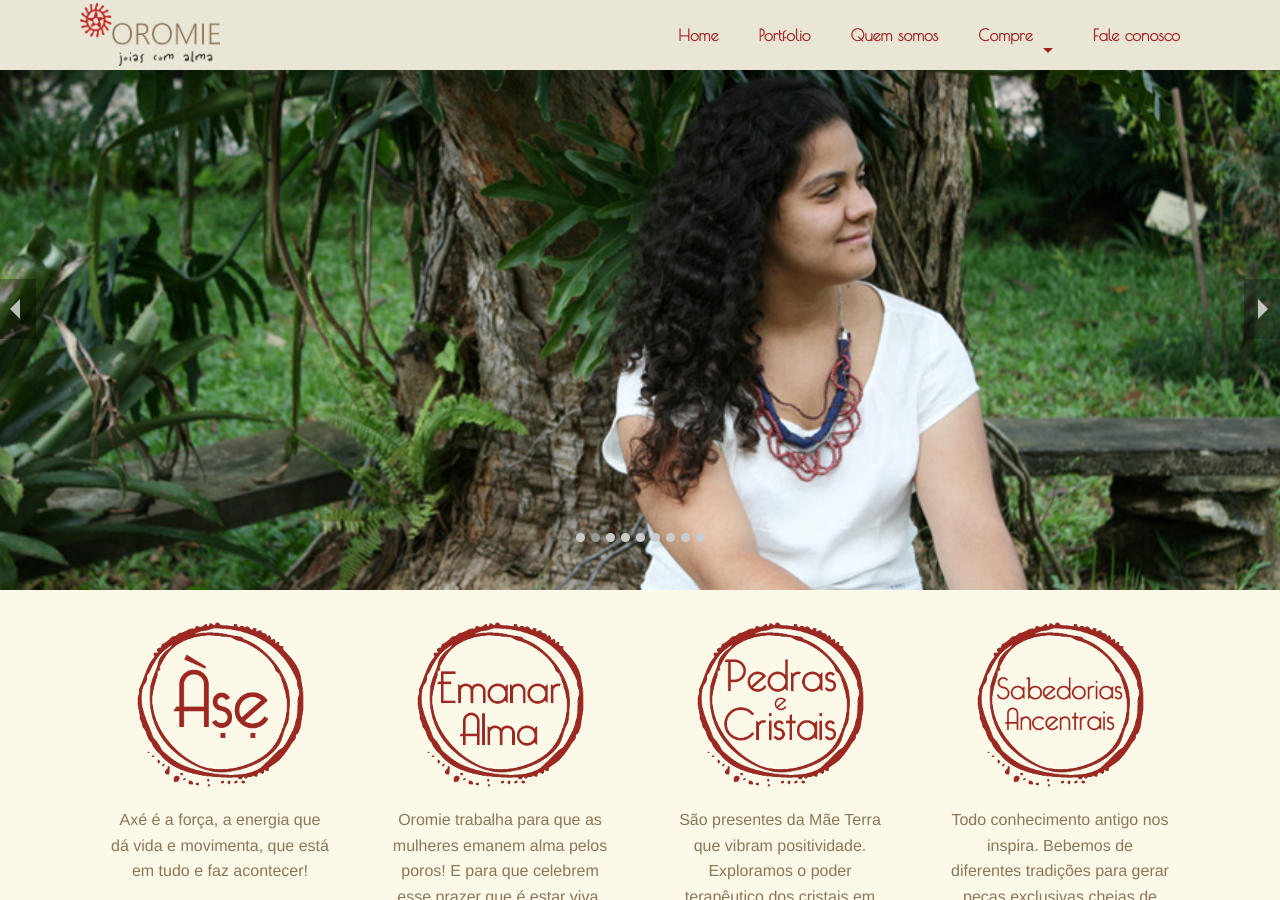
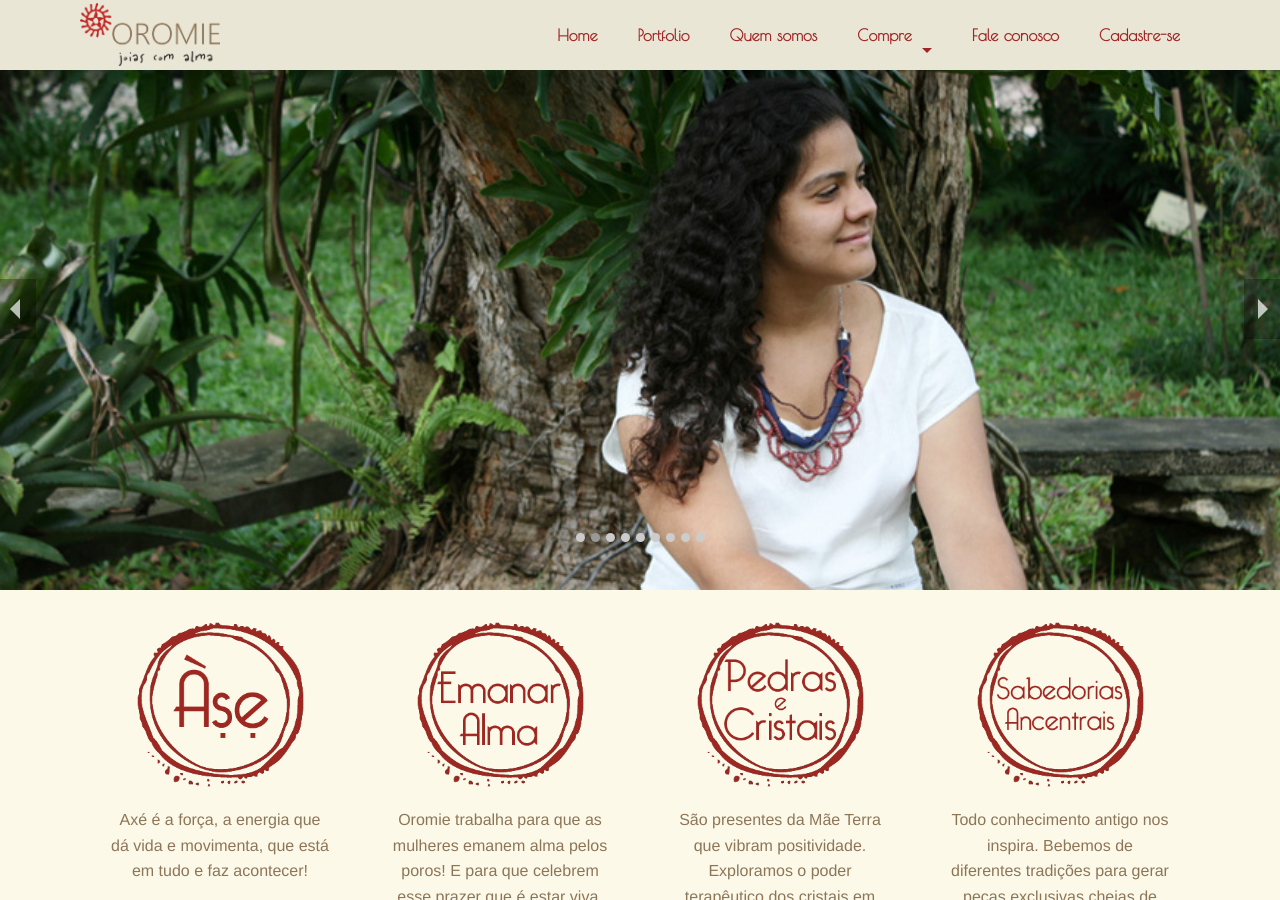
Before and after one commit to Oromie/oromie.github.io, a Jekyll site: the page built from index.html, in a window 1280 px wide and 900 px high. Built offline with Jekyll 4.4.1, drawn with Linux system fonts in a browser that asks for light colours.

Commit message:
Newsletter funcional. Aparece na primeira vez que o Browser acessa. Depois ha um link para acessa-lo em separado

```diff
--- a/_data/nav.yml
+++ b/_data/nav.yml
@@ -25,3 +25,8 @@
   path: '#faleconosco'
   section_id: blog
   target:
+- name: Cadastre-se
+  path: ''
+  section_id: newsletter
+  target:
+  js: "bioEp.addPopup(); bioEp.loadEvents(); bioEp.showPopup();bioEp.shown=false;"
--- a/_includes/popup.css
+++ b/_includes/popup.css
@@ -1,29 +1,13 @@
 #bio_ep {' +
     'width: 400px;' +
-    'height: 300px;' +
+    'height: 260px;' +
     'color: #333;' +
-    'background-color: #fafafa;' +
+    'background-color: #a02626;' +
     'text-align: center;' +
 '}' +
 '#bio_ep_content {' +
-    'padding: 24px 0 0 0;' +
+    'padding: 24px 24px 0 24px;' +
     'font-family: "Titillium Web";' +
-'}' +
-'#bio_ep_content span:nth-child(2) {' +
-    'display: block; ' +
-    'color: #f21b1b; ' +
-    'font-size: 32px; ' +
-    'font-weight: 600; ' +
-'}' +
-'#bio_ep_content span:nth-child(3) {' +
-    'display: block; ' +
-    'font-size: 16px; ' +
-'}' +
-'#bio_ep_content span:nth-child(4) {' +
-    'display: block; ' +
-    'margin: -5px 0 0 0; ' +
-    'font-size: 16px; ' +
-    'font-weight: 600; ' +
 '}' +
 '.bio_btn {' +
     'display: inline-block; ' +
--- a/_includes/popup.html
+++ b/_includes/popup.html
@@ -1,7 +1,8 @@
 <div id="bio_ep_content"> ' +
-        '<img src="http://beeker.io/images/posts/2/tag.png" alt="Claim your discount!" />' +
-        '<span>HOLD ON!</span>' +
-        '<span>Click the button below to get a special discount</span>' +
-        '<span>This offer will NOT show again!</span>' +
-        '<a href="#YOURURLHERE" class="bio_btn">CLAIM YOUR DISCOUNT</a>' +
+        '<form action="https://getsimpleform.com/messages?form_api_token=f1f8da1415197ef834fbbb5c2dbd03db" method="post" id="newsletterForm">' +
+        '<input placeholder="Nome" type="text" name="nome">' +
+        '<input placeholder="e-mail" type="text" name="email">' +
+        '<input placeholder="Assunto" type="text" name="assunto" value="Newsletter" style="display:none;">' +
+        '<input class="button white" type="submit" value="Enviar" name="enviar">' +
+        '</form>' +
 '</div>'
--- a/_layouts/default.html
+++ b/_layouts/default.html
@@ -65,9 +65,14 @@
                   </li>
                 {% else %}
                   <li class="{{active_class}}">
+                      {% if item.js %}
+                      <a target="{{ item.target }}" onclick='{{ item.js }}'>{{ item.name }}</a>
+                      {% else %}
                       <a href="{{ item.path }}" target="{{ item.target }}">{{ item.name }}</a>
+                      {% endif %}
                   </li>
                 {% endif %}
+
               {% endfor %}
             </ul>
           </section>
```
Also changed, not shown: index.html (line endings or trailing spaces), 1 other file.
